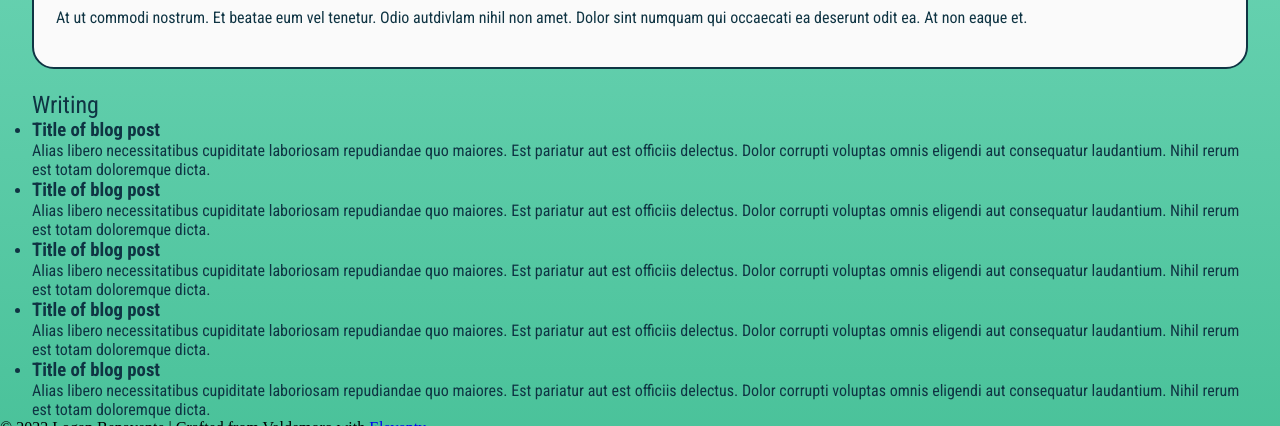
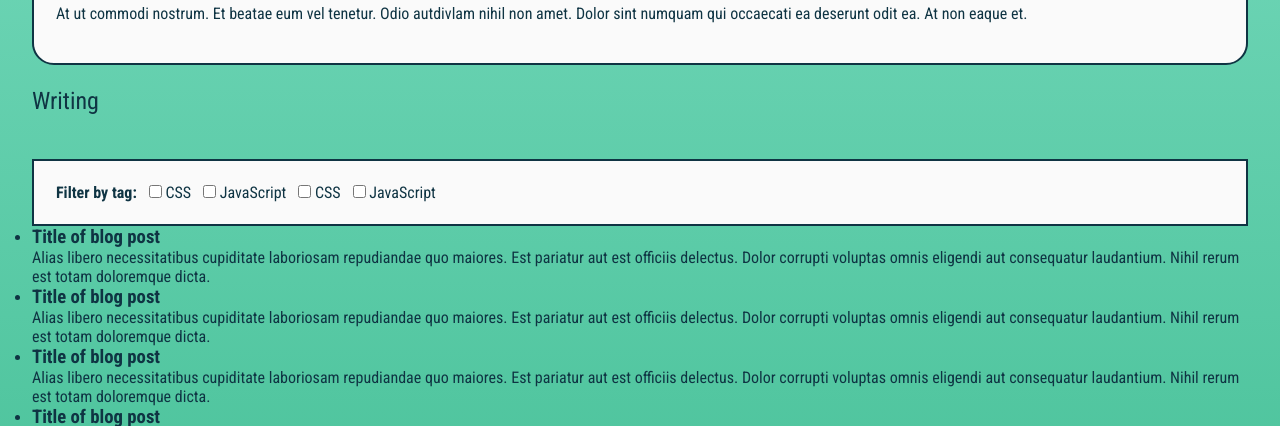
Before and after one commit to piguicorn/my-11ty-blog, an Eleventy site: page src/index.html in a window 1280 px wide. Shown: the part 1478-1904 px from the top of the page. Built offline with nearby package versions, Linux system fonts and the light colour scheme; Eleventy itself is replaced by a stand-in of ours; files that its build step writes are made by us from their sources.

Commit message:
filters wip

```diff
--- a/src/css/main.css
+++ b/src/css/main.css
@@ -132,3 +132,49 @@ article:focus-within {
     position: absolute;
     inset: 0;
 }
+
+.writing {
+    margin-top: 48px;
+}
+
+form.posts-filters {
+    margin-top: var(--large-margin);
+    background: var(--white);
+    border: var(--wide-border);
+    padding: 1.375em;
+}
+
+form.posts-filters fieldset {
+    border: none;
+    display: flex;
+}
+
+form.posts-filters fieldset + fieldset {
+    margin-top: 1rem;
+}
+
+form.posts-filters fieldset legend {
+    float: left;
+    font-weight: bold;
+}
+
+form.posts-filters fieldset.lang legend {
+    margin-right: 19px;
+}
+
+form.posts-filters fieldset .options {
+    display: flex;
+    flex-wrap: wrap;
+    gap: var(--short-margin);
+}
+
+form.posts-filters fieldset.tag {
+    flex-wrap: wrap;
+    gap: 12px;
+}
+
+@media (min-width: 600px) {
+    .writing {
+        margin-top: 0;
+    }
+}
--- a/src/css/variables.css
+++ b/src/css/variables.css
@@ -20,7 +20,7 @@
     --slightly-over-regular-font-size: 1.25rem; /* 20px */
     --small-font-size: 0.875rem;
     /* margins */
-    --short-margin: 0.68rem;
+    --short-margin: 0.6875rem;
     --regular-margin: 1.375rem;
-    --large-margin: 3rem;
+    --large-margin: 2.75rem;
 }
--- a/src/index.html
+++ b/src/index.html
@@ -51,11 +51,44 @@ layout: 'layouts/base.html'
     </div>
 
     <!-- right side -->
-    <section id="writing">
+    <section id="writing" class="writing">
         <h2>Writing</h2>
 
-        <form>
-            <!-- filters -->
+        <form class="posts-filters">
+            <!--
+            <fieldset class="lang">
+                <legend>Languages:</legend>
+                <div class="options">
+                    <div>
+                        <input type="checkbox" id="spanish" name="spanish" value="spanish" />
+                        <label for="spanish"><span lang="es">Español</span> (Spanish)</label>
+                    </div>
+                    <div>
+                        <input type="checkbox" id="english" name="english" value="english" checked/>
+                        <label for="english">English</label>
+                    </div>
+                </div>
+            </fieldset>
+            -->
+            <fieldset class="tag">
+                <legend>Filter by tag:</legend>
+                    <div>
+                        <input type="checkbox" id="css" name="css" value="css">
+                        <label for="css">CSS</label>
+                    </div>
+                    <div>
+                        <input type="checkbox" id="javascript" name="javascript" value="javascript">
+                        <label for="javascript">JavaScript</label>
+                    </div>
+                    <div>
+                        <input type="checkbox" id="css1" name="css1" value="css1">
+                        <label for="css1">CSS</label>
+                    </div>
+                    <div>
+                        <input type="checkbox" id="javascript1" name="javascript1" value="javascript">
+                        <label for="javascript1">JavaScript</label>
+                    </div>
+            </fieldset>
         </form>
 
         <ul>
```
